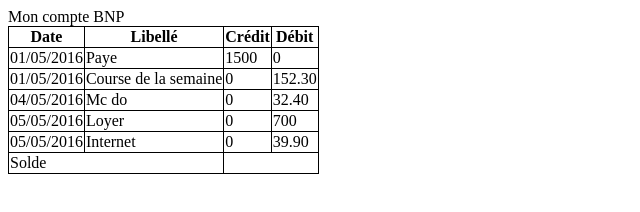
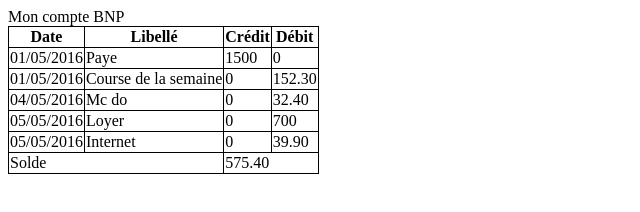
Before and after one commit to dembasy/exercice5, a plain HTML site: page index.html in a window 1280 px wide. Shown: the full height of the page, 0-640 px from the left. Drawn offline with Linux system fonts and the light colour scheme.

Commit message:
resultat final

```diff
--- a/index.html
+++ b/index.html
@@ -51,6 +51,7 @@
       </tr>
       <tr>
         <td colspan="2">Solde</td>
+        <td colspan="2">575.40</td>
       </tr>
     </table>
   </body>
```
